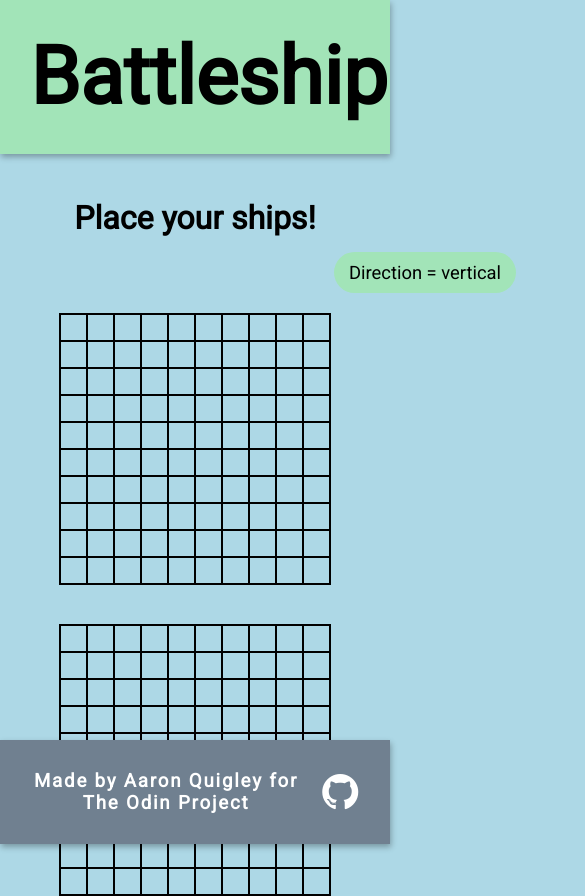
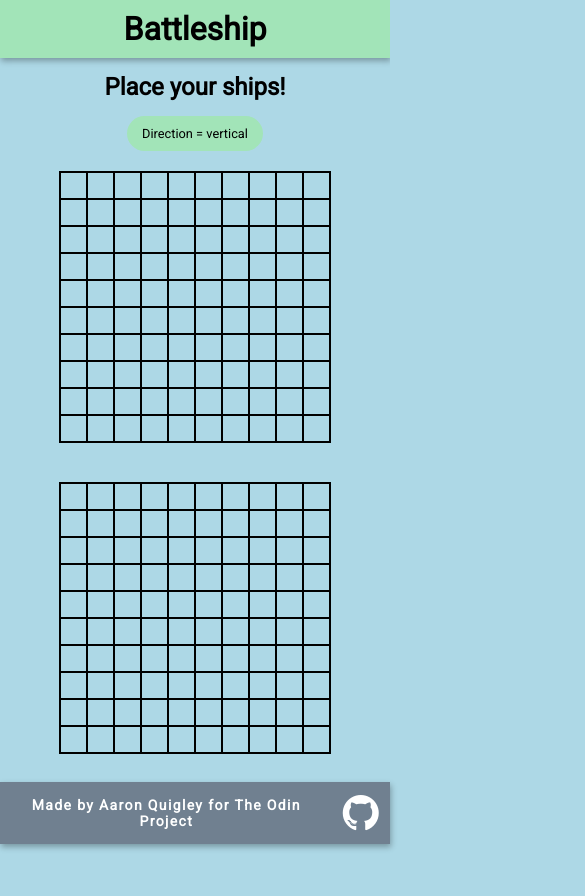
Before and after one commit to aaaronq/battleship, a website with bundled scripts: page index.html in a window 390 px wide. Shown: the top 896 px of the page, 585 px wide, since content can reach past the window. After the commit the page ends 844 px from the top, so only its background shows below. Built offline with nearby package versions, Linux system fonts and the light colour scheme.

Commit message:
Adding mobile support

```diff
--- a/styles.css
+++ b/styles.css
@@ -36,7 +36,7 @@ main h2 {
 }
 
 .btns {
-    width: 800px;
+    width: 50%;
     display: flex;
     justify-content: center;
     margin-bottom: 20px;
@@ -162,6 +162,27 @@ a > .github:active {
       background-color: lightblue;
     }
 
+    header {
+        padding: 10px;
+    }
+
+    header h1 {
+        font-size: 2rem;
+    }
+
+    main h2 {
+        margin-top: 15px;
+        font-size: 1.5rem;
+    }
+
+    .btns {
+        width: 100%;
+    }
+
+    button {
+        font-size: 0.8rem;
+    }
+
     .grid-container {
         flex-direction: column;
         justify-content: center;
@@ -172,4 +193,9 @@ a > .github:active {
     .grid {
         width: 80%;
     }
+
+    footer {
+        font-size: 0.75rem;
+        padding: 10px;
+    }
   }
```
